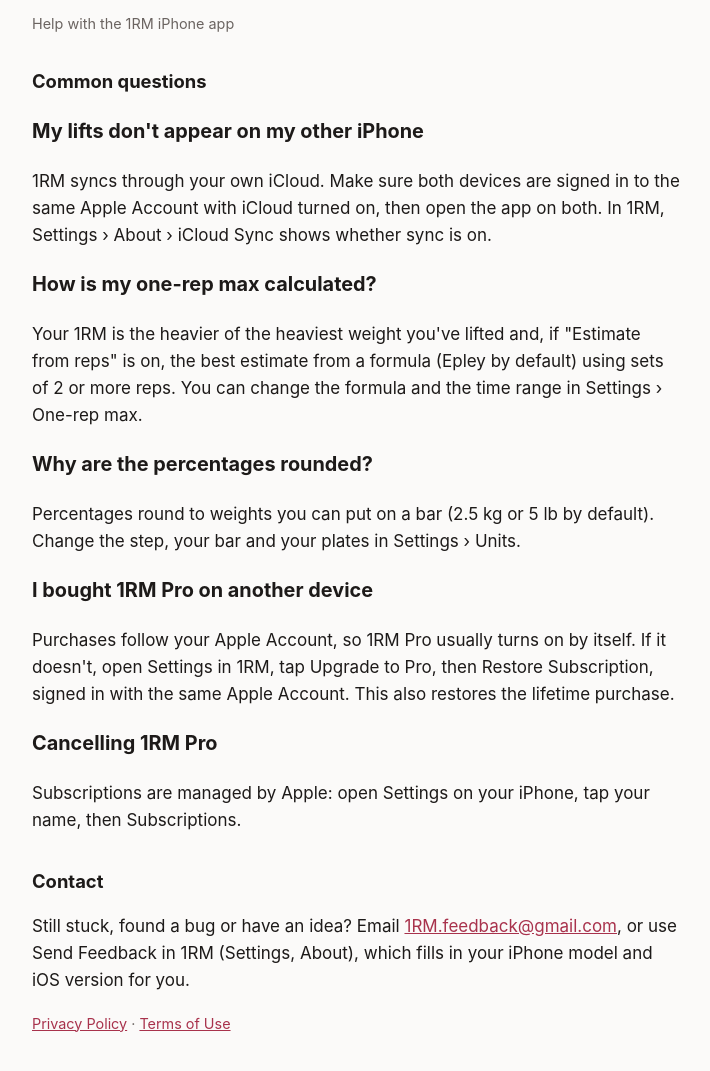
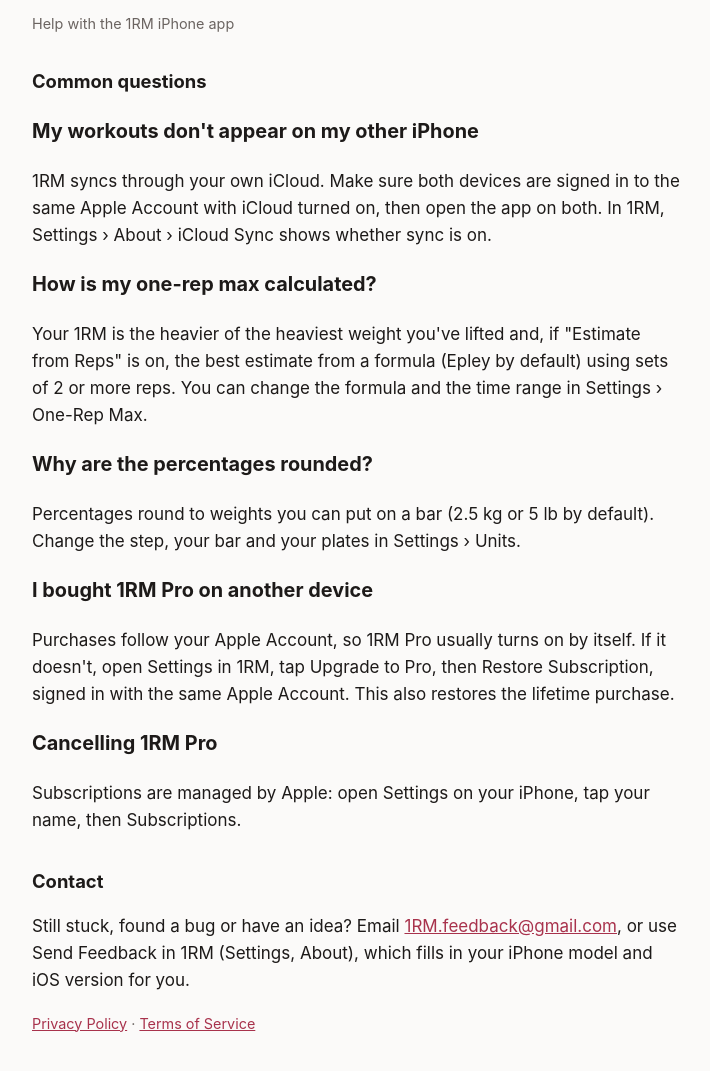
Before and after one commit to mmessell/legal, a plain HTML site: page 1rm/support/index.html in a window 1280 px wide. Shown: the part 141-1212 px from the top of the page, without its empty margins (284-994 px from the left). Drawn offline with Linux system fonts and the light colour scheme.

Commit message:
1RM support: Terms of Service as in the app, workouts not lifts, Title Case setting names
Co-Authored-By: Claude Opus 5.5 <noreply@anthropic.com>

```diff
--- a/1rm/support/index.html
+++ b/1rm/support/index.html
@@ -13,11 +13,11 @@
 <p class="meta">Help with the 1RM iPhone app</p>
 
 <h2>Common questions</h2>
-<h3>My lifts don't appear on my other iPhone</h3>
+<h3>My workouts don't appear on my other iPhone</h3>
 <p>1RM syncs through your own iCloud. Make sure both devices are signed in to the same Apple Account with iCloud turned on, then open the app on both. In 1RM, Settings › About › iCloud Sync shows whether sync is on.</p>
 
 <h3>How is my one-rep max calculated?</h3>
-<p>Your 1RM is the heavier of the heaviest weight you've lifted and, if "Estimate from reps" is on, the best estimate from a formula (Epley by default) using sets of 2 or more reps. You can change the formula and the time range in Settings › One-rep max.</p>
+<p>Your 1RM is the heavier of the heaviest weight you've lifted and, if "Estimate from Reps" is on, the best estimate from a formula (Epley by default) using sets of 2 or more reps. You can change the formula and the time range in Settings › One-Rep Max.</p>
 
 <h3>Why are the percentages rounded?</h3>
 <p>Percentages round to weights you can put on a bar (2.5 kg or 5 lb by default). Change the step, your bar and your plates in Settings › Units.</p>
@@ -31,7 +31,7 @@
 <h2>Contact</h2>
 <p>Still stuck, found a bug or have an idea? Email <a href="mailto:1RM.feedback@gmail.com">1RM.feedback@gmail.com</a>, or use Send Feedback in 1RM (Settings, About), which fills in your iPhone model and iOS version for you.</p>
 
-<p class="meta"><a href="../privacy/">Privacy Policy</a> · <a href="https://www.apple.com/legal/internet-services/itunes/dev/stdeula/">Terms of Use</a></p>
+<p class="meta"><a href="../privacy/">Privacy Policy</a> · <a href="https://www.apple.com/legal/internet-services/itunes/dev/stdeula/">Terms of Service</a></p>
 </main>
 </body>
 </html>
```
Also changed, not shown: 1rm/privacy/index.html (+1 -1 lines).
